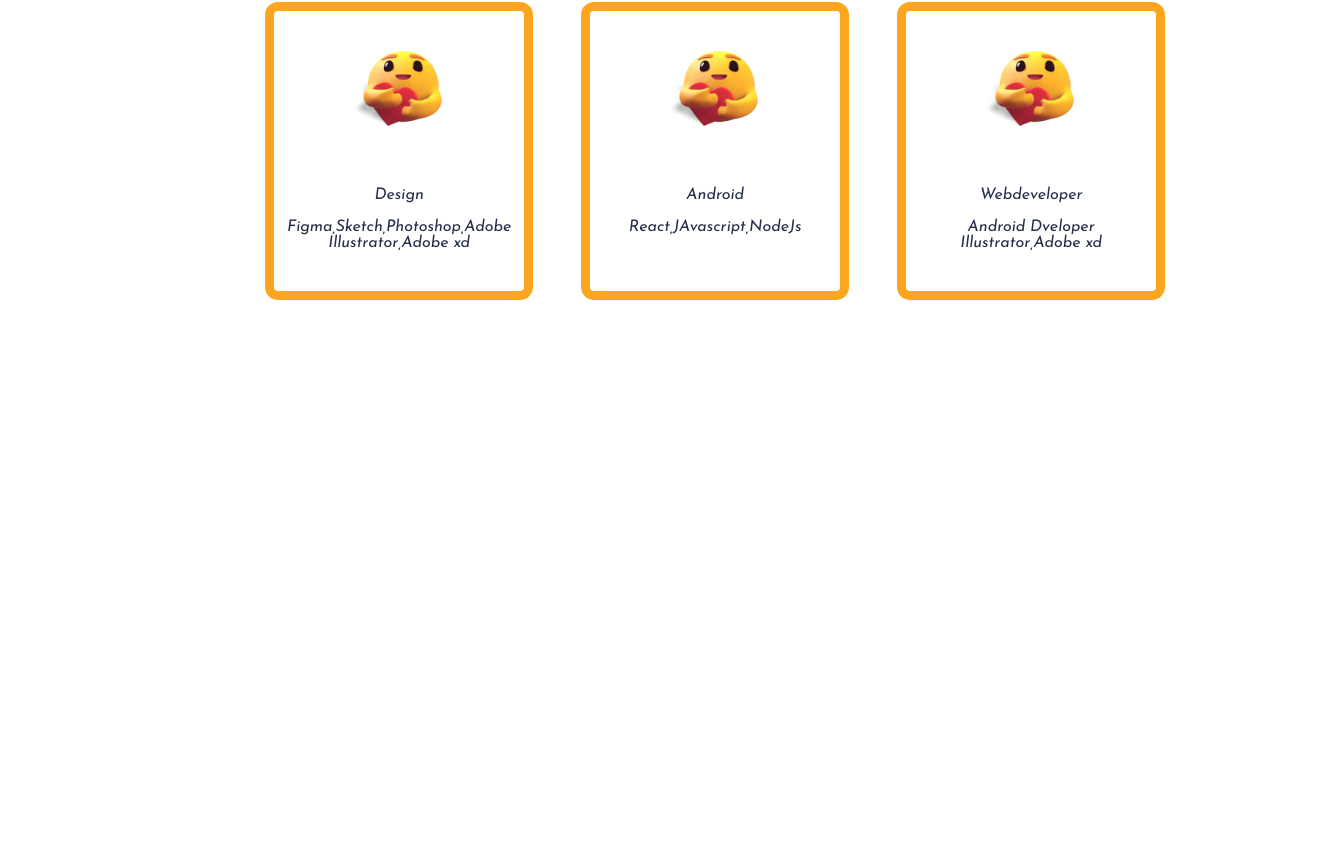
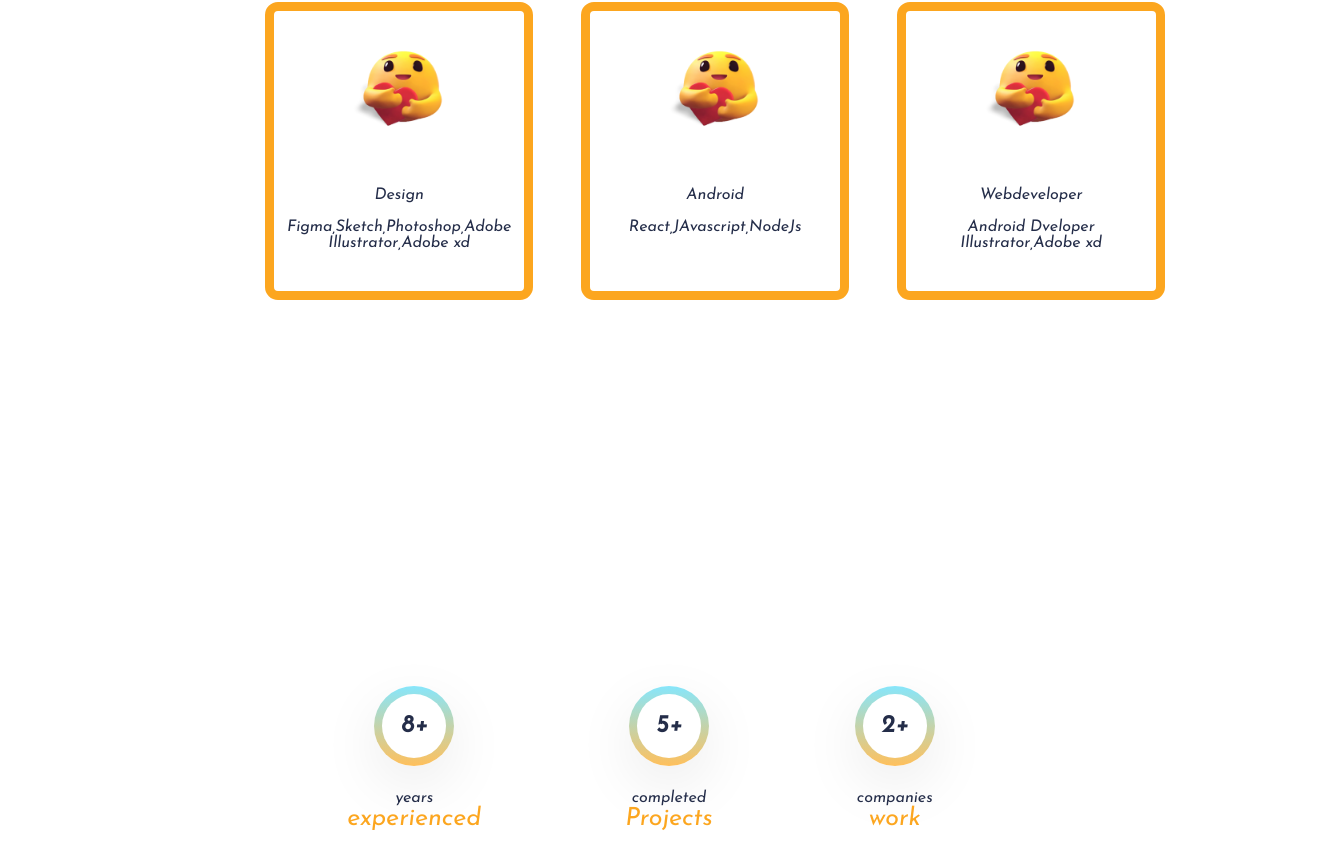
Before and after one commit to Pranishkafle6175/PotfolioReactjs, a React (Create React App) app: page / in a window 1280 px wide. Shown: the part 1194-2062 px from the top of the page, 1318 px wide, since content can reach past the window. Before the commit the page ends 1494 px from the top, so only its background shows below. Built offline with nearby package versions, Linux system fonts and the light colour scheme.

Commit message:
Experience Section done

```diff
--- a/src/App.js
+++ b/src/App.js
@@ -3,6 +3,7 @@ import Navbar from './Component/Navbar/Navbar';
 import Intro from './Component/Intro/Intro';
 import Service from './Component/Service/Service';
 import CardDiv from './Component/CardDiv/CardDiv';
+import Experience from './Component/Experience/Experience';
 
 
 function App() {
@@ -12,6 +13,7 @@ function App() {
       <Intro />
       <Service />
       <CardDiv />
+      <Experience/>
       </div>
   );
 }
--- a/src/Component/CardDiv/CardDiv.css
+++ b/src/Component/CardDiv/CardDiv.css
@@ -1,12 +1,15 @@
 .carddiv {
     display: flex;
     justify-content: center;
-    position: absolute;
+    /* position: absolute; */
     width: 98vw;
     /* width: 150px; */
     /* height: ; */
     /* border: 10px solid var(--orange);
     border-radius: 13px; */
+
+    height: 60vh;
+    margin-bottom: 10rem;
 
 }
 .carddiv > *{
--- /dev/null
+++ b/src/Component/Experience/Experience.css
@@ -0,0 +1,53 @@
+.experience{
+    display: flex;
+    justify-content: center;
+    align-items: center;
+    height: 30vh;
+    margin-bottom: 50px;
+    gap: 9rem;
+}
+.achievement{
+    display: flex;
+    flex-direction: column;
+    align-items: center;
+}
+
+.circle{
+    width:4rem;
+    height: 4rem;
+    background: white;
+    border-radius: 100%;
+    display: flex;
+    align-items: center;
+    justify-content: center;
+    font-size: 1.5rem;
+    font-weight: bold;
+    margin-bottom: 2rem;
+    position:relative;
+}
+
+
+/* before tags creates a new child of the selected element i.e circle here the below code  creates a
+new child that is alos a circle main motto is we create a circle slight more that the circle element
+such that we will keep the before circle down of main using negative Z-index and we give the colour of
+before circle to gradient and as new circle is bigger as we put neagtive values soo i will go outward
+i.r larger radius so its border will be visible */
+
+.circle::before {
+    border-radius: 100%;
+    content: '';
+    /* background-image: rgb(38, 251, 212); */
+    background-image: linear-gradient(to bottom,#87e6fb 0%,#ffc05c 100%);
+    position: absolute;
+    top: -8px;
+    bottom: -8px;
+    left: -8px;
+    right: -8px;
+    z-index: -1;
+    box-shadow: var(--boxShadow);
+}
+
+.achievement span:nth-of-type(2){
+    color: var(--orange);
+    font-size: 25px;
+}
--- /dev/null
+++ b/src/Component/Experience/Experience.jsx
@@ -0,0 +1,28 @@
+import React from 'react'
+import './Experience.css'
+
+const Experience = () => {
+  return (
+    <div className="experience">
+        <div className="achievement">
+            <div className="circle">8+</div>
+            <span>years</span>
+            <span>experienced</span>
+        </div>
+
+        <div className="achievement">
+            <div className="circle">5+</div>
+            <span>completed</span>
+            <span>Projects</span>
+        </div>
+
+        <div className="achievement">
+            <div className="circle">2+</div>
+            <span>companies</span>
+            <span>work</span>
+        </div>
+    </div>
+  )
+}
+
+export default Experience
```
